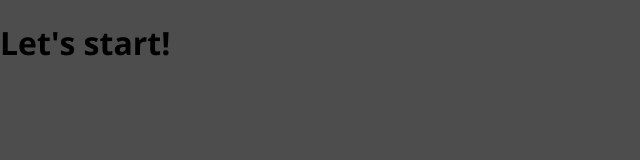
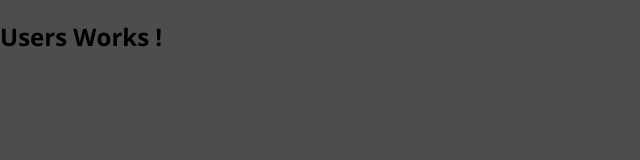
Before and after one commit to Jay-Idrees/FullStack-MERN, a React (Create React App) app: page / in a window 1280 px wide. Shown: the top 160 px of the page, without its empty margins (0-640 px from the left). Built offline with nearby package versions, Linux system fonts and the light colour scheme.

Commit message:
Added users.js in pages for testing react Router

```diff
--- a/src/App.js
+++ b/src/App.js
@@ -1,7 +1,19 @@
 import React from 'react';
+import {BrowserRouter as Router, Route} from 'react-router-dom'
+import Users from  "./user/pages/Users"
 
-function App() {
-  return <h1>Let's start!</h1>;
-}
+
+
+const App=()=> {
+  return <Router>
+
+    <Route path="/">
+      <Users/>
+
+    </Route>
+
+
+  </Router>
+};
 
 export default App;
--- /dev/null
+++ b/src/user/pages/Users.js
@@ -0,0 +1,8 @@
+import React from 'react';
+
+
+const Users=()=>{
+    return <h2> Users Works !</h2>
+};
+
+export default Users;
```
